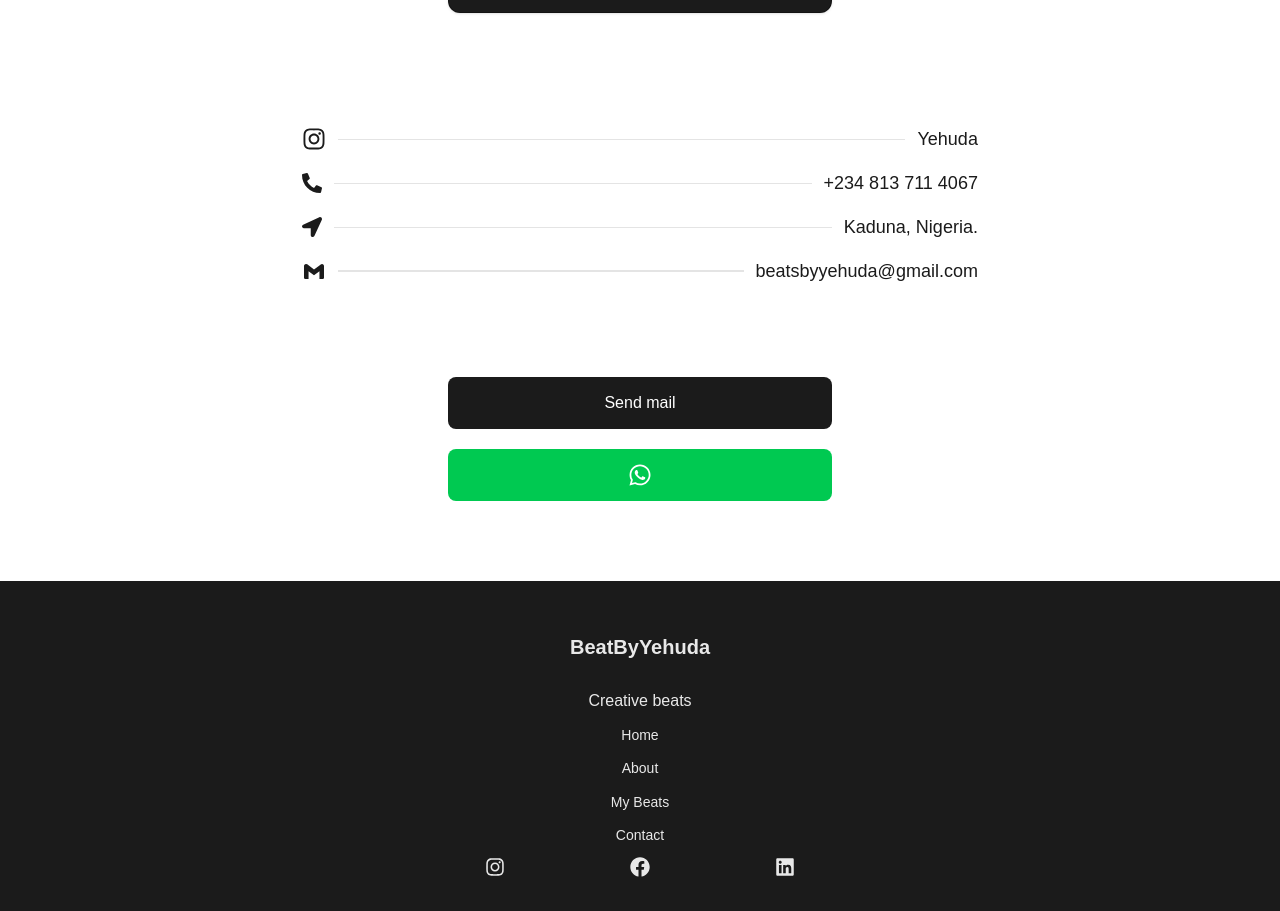
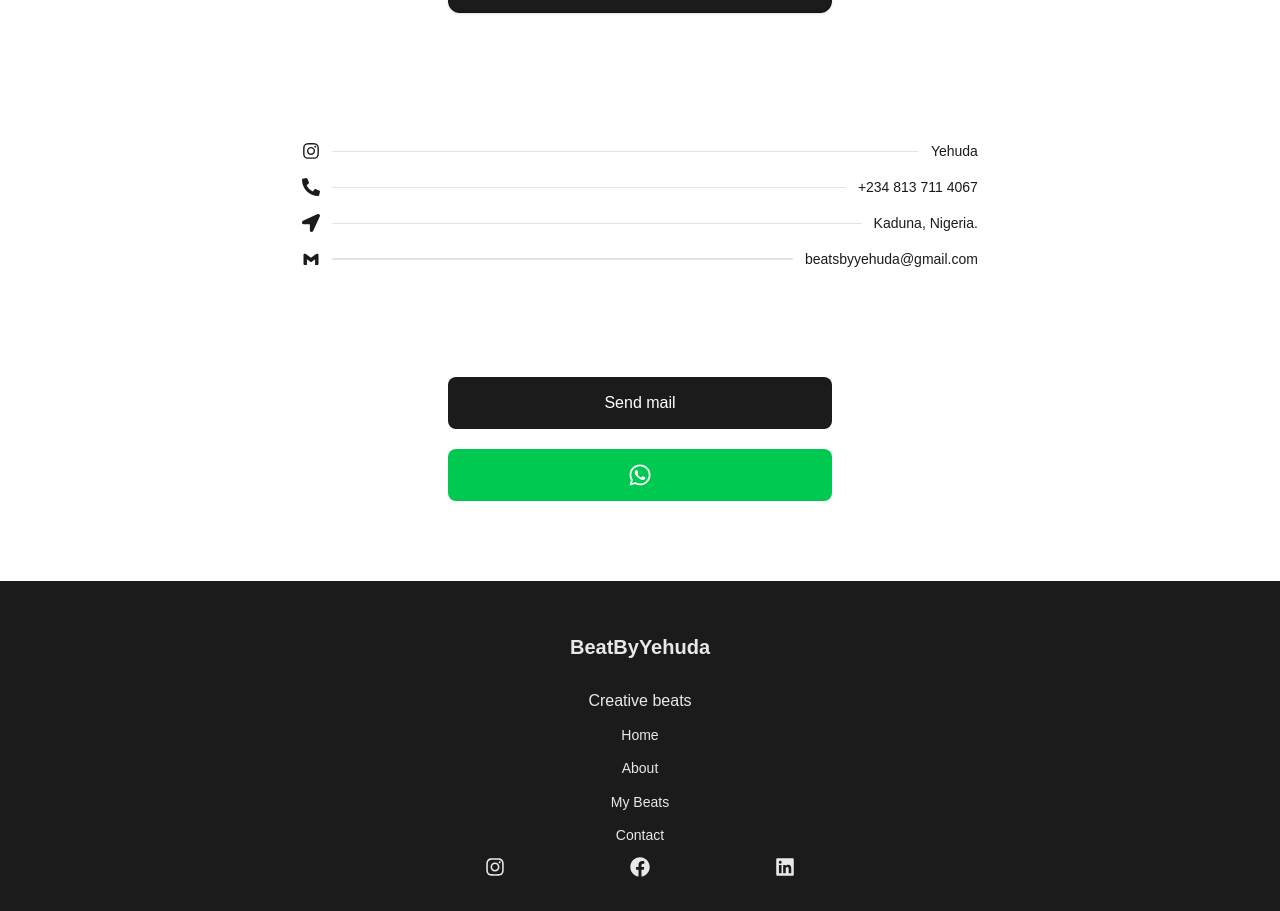
Before and after one commit to elvisanthonyy/yehuda, a Next.js app: page / in a window 1280 px wide. Shown: the part 2639-3550 px from the top of the page. Built offline with nearby package versions, Linux system fonts and the light colour scheme; no server answers; the database is empty.

Commit message:
email and whatsapp button

```diff
--- a/app/component/Main.tsx
+++ b/app/component/Main.tsx
@@ -333,43 +333,43 @@ const Main = () => {
         >
           <div className="flex my-2  items-center box-border w-[88%]">
             <div className="flex shrink-0">
-              <FaInstagram className="text-2xl" />
+              <FaInstagram className="text-lg" />
             </div>
 
             <div className="w-[90%] mx-3">
               <div className="border-b border-yehuda-lightgray"></div>
             </div>
-            <div className="text-lg ml-auto"> Yehuda </div>
+            <div className="ml-auto"> Yehuda </div>
           </div>
           <div className="flex my-2  items-center w-[88%]">
             <div className="flex shrink-0 rotate-90">
-              <FaPhone className="text-xl" />
+              <FaPhone className="text-lg" />
             </div>
             <div className="w-[90%] mx-3">
               <div className="border-b border-yehuda-lightgray"></div>
             </div>
-            <div className="text-lg ml-auto shrink-0"> +234 813 711 4067 </div>
+            <div className="ml-auto shrink-0"> +234 813 711 4067 </div>
           </div>
           <div className="flex my-2 items-center w-[88%]">
             <div className="flex shrink-0">
-              <FaLocationArrow className="text-xl" />
+              <FaLocationArrow className="text-lg" />
             </div>
             <div className="w-[90%] mx-3">
               <div className="border-b border-yehuda-lightgray"></div>
             </div>
-            <div className="text-lg ml-auto shrink- flex shrink-0">
+            <div className="ml-auto shrink- flex shrink-0">
               {" "}
               Kaduna, Nigeria.{" "}
             </div>
           </div>
           <div className="flex my-2  items-center w-[88%]">
             <div className="flex shrink-0">
-              <BiLogoGmail className="text-2xl" />
+              <BiLogoGmail className="text-lg" />
             </div>
             <div className="w-[90%] mx-3">
               <div className="border-b-2 border-yehuda-lightgray"></div>
             </div>
-            <div className="text-lg ml-auto flex shrink-0">
+            <div className=" ml-auto flex shrink-0">
               {" "}
               beatsbyyehuda@gmail.com{" "}
             </div>
```
